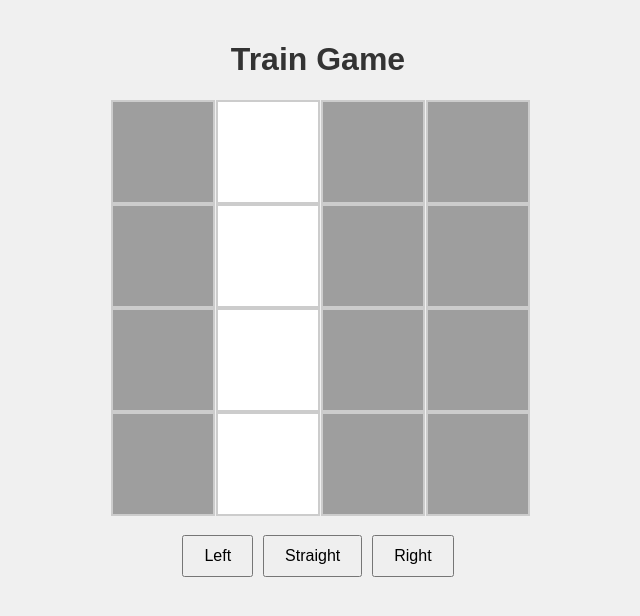
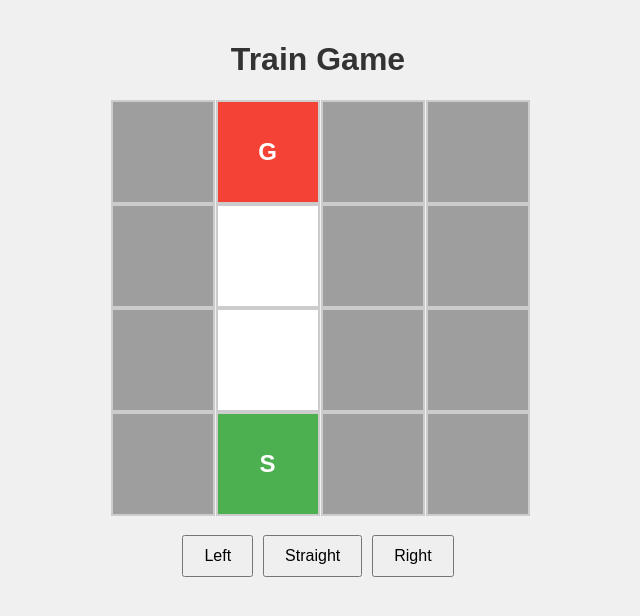
Before and after one commit to TrevorBurgoyne/train-game, a React (Create React App) app: page / in a window 1280 px wide. Shown: the top 616 px of the page, without its empty margins (322-962 px from the left). Built offline with nearby package versions, Linux system fonts and the light colour scheme.

Commit message:
add start and end tiles

```diff
--- a/src/components/GameBoard.tsx
+++ b/src/components/GameBoard.tsx
@@ -2,7 +2,7 @@ import React, { FC, useState, useEffect } from 'react';
 import Tile from './Tile';
 import PathValidator from '../utils/PathValidator'; // Ensure correct import
 
-type TileType = 'obstacle' | 'empty';
+type TileType = 'obstacle' | 'empty' | 'start' | 'goal';
 type Coordinate = [number, number];
 
 const GRID_SIZE = 4;
@@ -31,9 +31,11 @@ const GameBoard: FC = () => {
         setGoalTile(goal);
         setCurrentPosition(start); // Set the starting position
         setGrid(newGrid.map((row, rowIndex) =>
-            row.map((tile, colIndex) =>
-                path.some(p => p[0] === rowIndex && p[1] === colIndex) ? 'empty' : tile
-            )
+            row.map((tile, colIndex) => {
+                if (start[0] === rowIndex && start[1] === colIndex) return 'start';
+                if (goal[0] === rowIndex && goal[1] === colIndex) return 'goal';
+                return path.some(p => p[0] === rowIndex && p[1] === colIndex) ? 'empty' : tile;
+            })
         ));
     };
 
--- a/src/components/Tile.tsx
+++ b/src/components/Tile.tsx
@@ -3,7 +3,7 @@ import React, { FC } from 'react';
 type TileProps = {
     row: number;
     col: number;
-    type: 'obstacle' | 'empty';
+    type: 'obstacle' | 'empty' | 'start' | 'goal';
     onClick: (row: number, col: number) => void;
 };
 
@@ -13,7 +13,9 @@ const Tile: FC<TileProps> = ({ row, col, type, onClick }) => {
             className={`tile ${type}`}
             onClick={() => onClick(row, col)}
         >
-            {/* Render tile content */}
+            {/* Optionally render content for start/goal tiles */}
+            {type === 'start' && 'S'}
+            {type === 'goal' && 'G'}
         </div>
     );
 };
--- a/src/styles/App.css
+++ b/src/styles/App.css
@@ -32,13 +32,15 @@ h1 {
 }
 
 .tile.start {
-    background-color: #4caf50;
+    background-color: #4caf50; /* Green for start tile */
     color: white;
+    font-weight: bold;
 }
 
 .tile.goal {
-    background-color: #f44336;
+    background-color: #f44336; /* Red for goal tile */
     color: white;
+    font-weight: bold;
 }
 
 .tile.obstacle {
```
